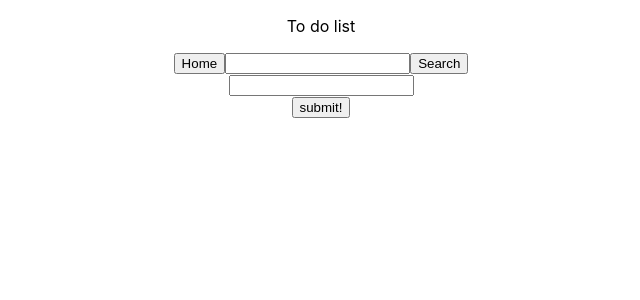
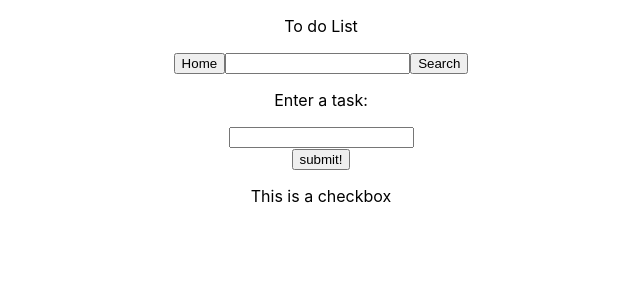
Before and after one commit to mafontana/todo-list, a React (Create React App) app: page / in a window 1280 px wide. Both pictures are taken after a click on the button "Click to get started". Shown: the top 300 px of the page, without its empty margins (319-959 px from the left). Built offline with nearby package versions, Linux system fonts and the light colour scheme.

Commit message:
ade name dynamically appear on add task page

```diff
--- a/src/App.css
+++ b/src/App.css
@@ -21,3 +21,11 @@
 .App-link {
   color: #61dafb;
 }
+
+.task {
+  width: 300px;
+  display: flex;
+  align-content: space-between;
+  border: 2px solid black;
+  margin: 2px;
+}
--- a/src/App.js
+++ b/src/App.js
@@ -11,8 +11,9 @@ class App extends Component {
       inputValue: "",
       newTodo: "",
       search: "",
-      toDos: [],
-      name: ""
+      toDos: ["walk the dog", "drink water"],
+      name: "",
+      boxChecked: false
     }
   }
 
@@ -36,33 +37,61 @@ handleChange = (event) => {
   })
 }
 
-handleSubmit = (event) => {
-  event.preventDefault();
-  this.setState({toDos: [...this.state.toDos, this.state.inputValue]
+// handleSubmit = (e) => {
+//   // e.preventDefault();
+//   console.log("new too do", e.target.value)
+//   this.setState({
+//     toDos: [...this.state.toDos, e.target.value]
+//   })
+// }
+
+handleSubmit = (e) => {
+  console.log(e.target.value)
+  this.setState({
+    toDos: [...this.state.toDos, this.state.task]
   })
 }
 
-handleSearch = () => {
-  let filtered = this.state.toDos.filter(toDo => {
-    return toDo.includes(this.state.search)
+handleCheckBox = () => {
+  this.setState({
+    boxChecked: !this.state.boxChecked
   })
-  console.log(filtered)
 }
 
+// handleSearch = () => {
+//   let filtered = this.state.toDos.filter(toDo => {
+//     return toDo.includes(this.state.search)
+//   })
+//   console.log(filtered)
+// }
 
-  render() {
+
+
+render() {
     //variables go inside render
-    var renderTodos = this.state.toDos.map(todo => <li>{todo}</li>)
+
+// var renderTodos = this.state.toDos.map(todo => <div className="task">
+//                                                 <input type="checkbox" onClick={this.props.handleCheckBox}></input>
+//                                                 <p>{todo}</p>
+//                                                 </div>)
+
+
+
+const name = this.state.name
 
     return (
       <div className="App">
       {this.state.loaded ?
         <ToDo handleSearch={this.handleSearch}
-              renderToDos={renderTodos}
+              tooDos={this.state.toDos}
               handleSubmit={this.handleSubmit}
               handleChange={this.handleChange}
-              handleClick={this.handleClick} /> :
-        <HomePage handleClick={this.handleClick} nameSubmit={this.nameSubmit} name={this.state.name}/>
+              handleClick={this.handleClick}
+              name={this.state.name}
+              handleCheckBox={this.handleCheckBox} /> :
+        <HomePage handleClick={this.handleClick}
+              nameSubmit={this.nameSubmit}
+              name={name}/>
       }
 
       </div>
--- /dev/null
+++ b/src/components/Checkbox.jsx
@@ -0,0 +1,11 @@
+import React, { Component } from 'react';
+
+const Checkbox = (props) => {
+    return (
+        <div>
+        <p>This is a checkbox</p>
+        </div>
+    )
+}
+
+export default Checkbox
--- a/src/components/ToDo.jsx
+++ b/src/components/ToDo.jsx
@@ -1,4 +1,5 @@
 import React, { Component } from 'react';
+import Checkbox from "./Checkbox.jsx"
 
 class ToDo extends Component {
   constructor() {
@@ -11,16 +12,18 @@ class ToDo extends Component {
   render() {
     return (
       <div className="ToDo">
-      <p>To do list</p>
+      <p>{this.props.name ? `${this.props.name}'s to do list` : "To do List"}</p>
       <button onClick={this.props.handleClick}>Home</button>
       <input name="search" type="text" onChange={this.props.handleChange} />
       <button type="submit" onClick={this.props.handleSearch}>Search</button>
       <form>
-            <input onChange={this.props.handleChange} type="text">
+            <p>Enter a task:</p>
+            <input onChange={this.props.handleChange} name="task" type="text">
             </input>
-        </form>
+      </form>
         <button onClick={this.props.handleSubmit} type="submit">submit!</button>
-        {this.props.renderToDos}
+
+        <Checkbox />
       </div>
     );
   }
```
